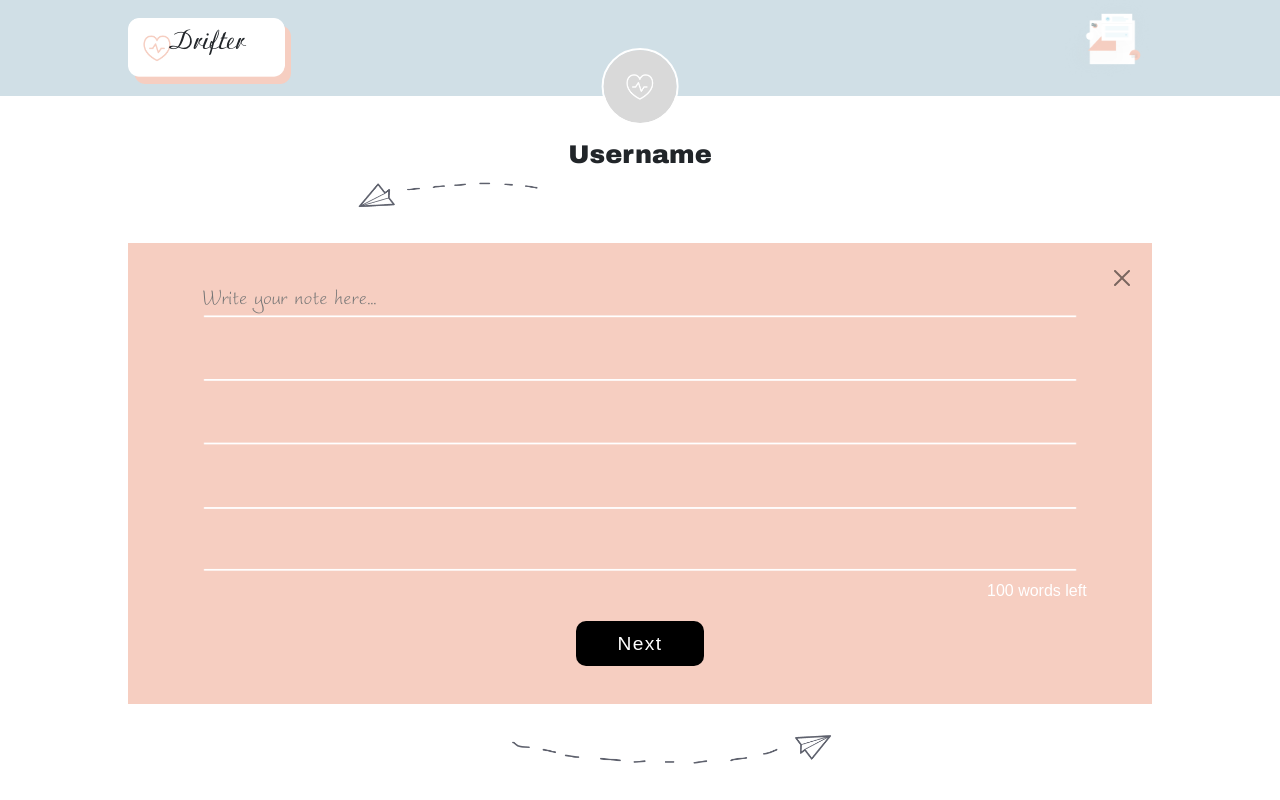
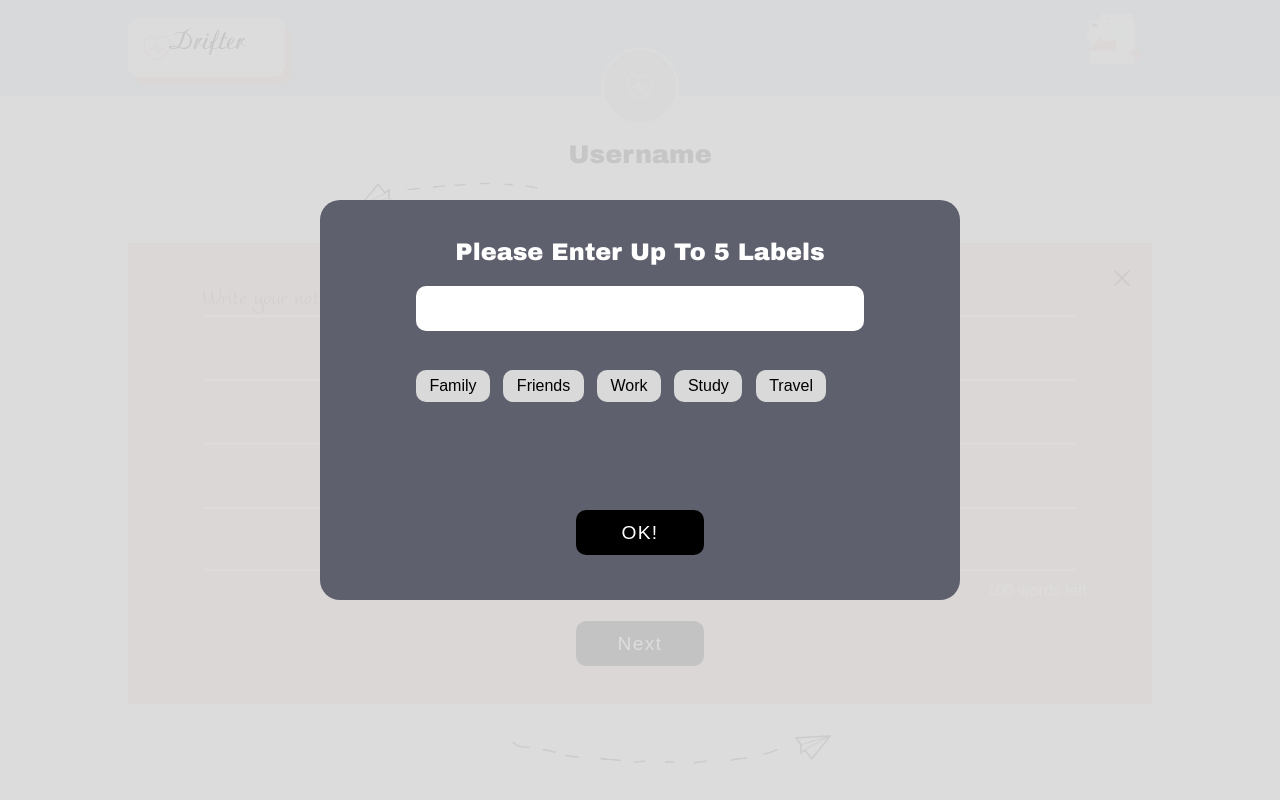
Before and after one commit to csySally/AgileWebProject_Drifter, a Flask app: template app/templates/add_note.html in a window 1280 px wide. Run offline with Flask 3, Linux system fonts and the light colour scheme; the template is opened without the code that fills it, so the values that code supplies are empty.

Commit message:
static add labels done

```diff
--- a/app/static/css/add_note.css
+++ b/app/static/css/add_note.css
@@ -182,14 +182,95 @@ header>img{
     color: #fff;
 }
 
+/* add label part */
 #cover{
     width: 100%;
     height: 100%;
     background-color: #d9d9d9;
-    opacity: 0.7;
+    opacity: 0.9;
     position: absolute;
     top: 0;
     left: 0;
     z-index: 600;
-    display: none;
+    /* display: none; */
+    display: flex;
+    justify-content: center;
+    align-items: center;
 }
+
+#label-div{
+    width: 50%;
+    height: 50%;
+    background-color: #5E616D;
+    border-radius: 20px;
+    display: flex;
+    flex-direction: column;
+    align-items: center;
+    z-index: 800;
+    position: absolute;
+    top: 50%;
+    left: 50%;
+    transform: translate(-50%, -50%);
+    padding-top: 3%;
+}
+
+#label-div>h1{
+    font-family: 'Arial Black';
+    font-size: 1.5em;
+    color: #fff;
+    margin-bottom: 3%;
+}
+
+#label-div>input{
+    width: 70%;
+    height: 3.5vw;
+    border: none;
+    border-radius: 10px;
+    padding-left: 1%;
+    font-size: 1.2em;
+    margin-bottom: 6%;
+}
+
+#label-list{
+    display: flex;
+    flex-wrap: wrap;
+    width: 70%;
+    height: 30%;
+    margin-bottom: 5%;
+}
+
+#label-list>p{
+    width: auto;
+    height: 2.5vw;
+    background-color: #d9d9d9;
+    border-radius: 10px;
+    margin-right: 3%;
+    margin-bottom: 3%;
+    padding-left: 3%;
+    padding-right: 3%;
+    display: flex;
+    justify-content: center;
+    align-items: center;
+    font-size: 1em;
+    font-family: 'Arial';
+    color: #000;
+}
+
+#label-list>p:hover{
+    background-color: #383838;
+    color: #fff;
+}
+
+#label-div>button{
+    width: 20%;
+    height: 3.5vw;
+    background-color: #000;
+    color: #fff;
+    font-family: arial;
+    font-weight: 500;
+    font-size: 1.2em;
+    border-radius: 10px;
+    letter-spacing: 0.07em;
+    border: none;
+    margin-bottom: 3%;
+}
--- a/app/templates/add_note.html
+++ b/app/templates/add_note.html
@@ -48,7 +48,21 @@
         <button id="btn-next">Next</button>
       </section>
     </main>
-    <div id="cover"></div>
+    <section id="label-section">
+      <div id="cover"></div>
+      <div id="label-div">
+        <h1>Please Enter Up To 5 Labels</h1>
+        <input type="text" id="labelInput" />
+        <div id="label-list">
+          <p class="label">Family</p>
+          <p class="label">Friends</p>
+          <p class="label">Work</p>
+          <p class="label">Study</p>
+          <p class="label">Travel</p>
+        </div>
+        <button id="btn-next2">OK!</button>
+      </div>
+    </section>
     <!-- bootstrap -->
     <script
       src="https://cdn.jsdelivr.net/npm/bootstrap@5.3.3/dist/js/bootstrap.bundle.min.js"
```
